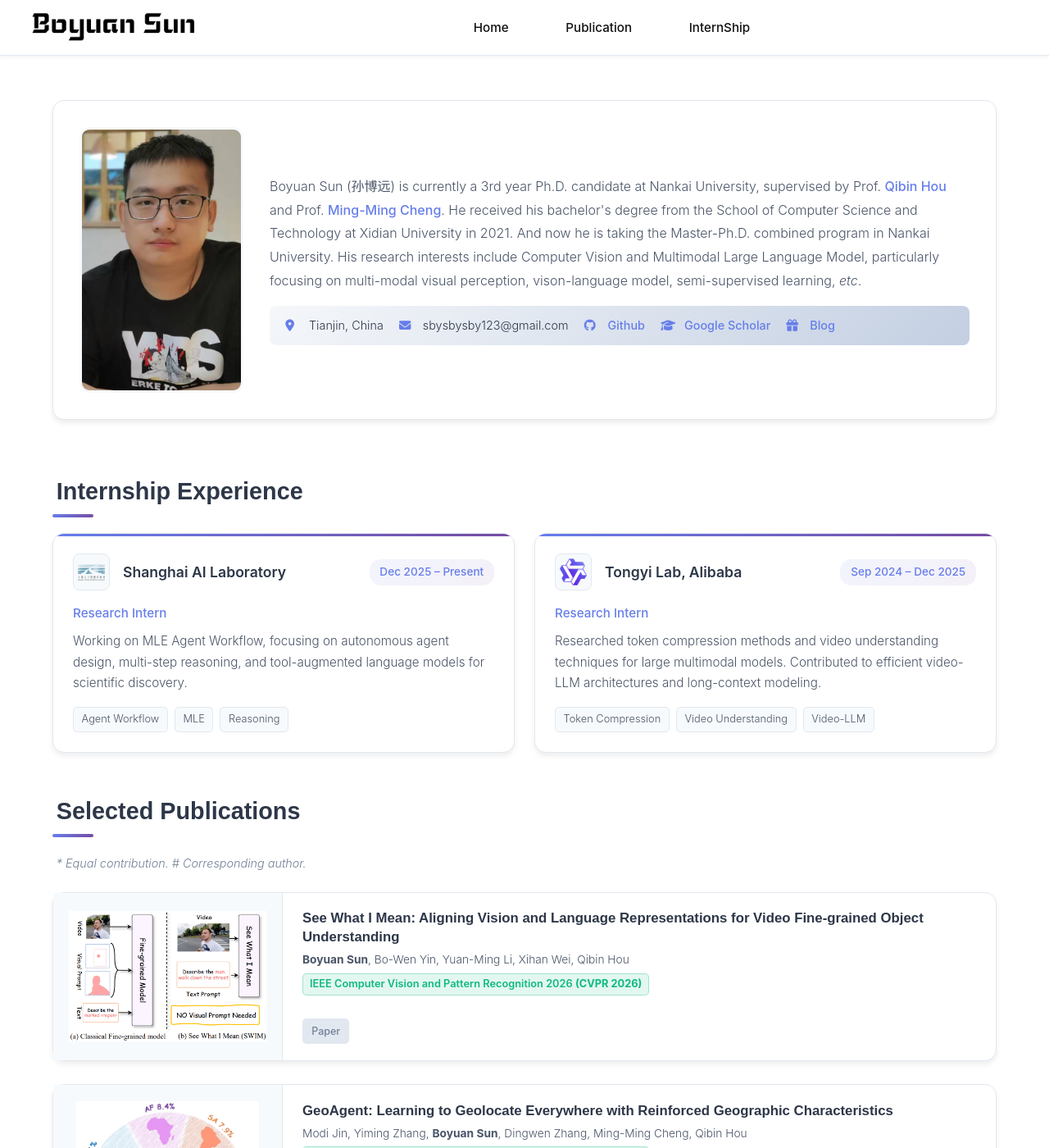
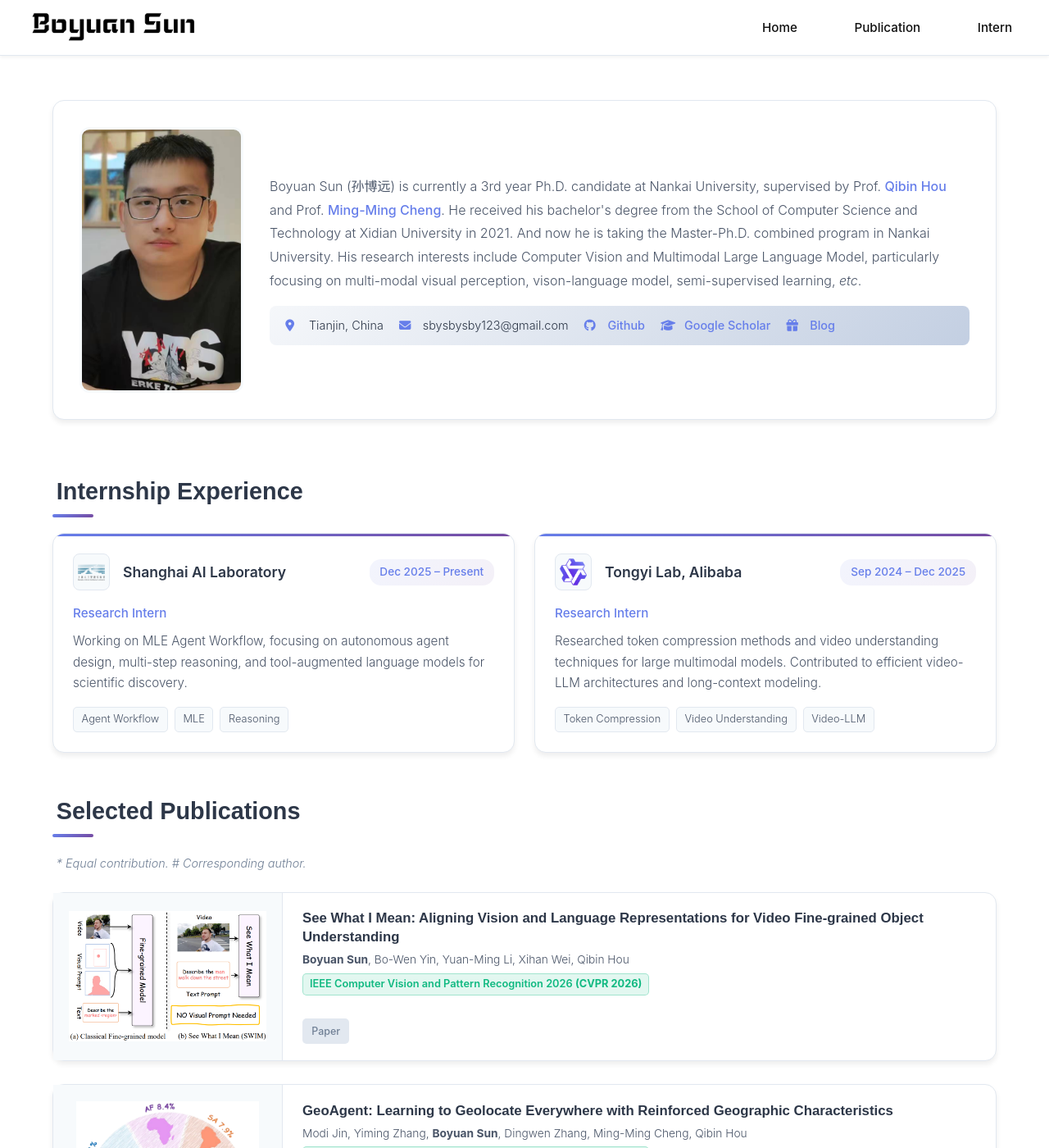
Before and after one commit to BBBBchan/BBBBchan.github.io, a Jekyll site: the page built from index.html, in a window 1280 px wide and 1400 px high. Shown: the whole window at 82% size. Built offline with Jekyll 4.4.1, drawn with Linux system fonts in a browser that asks for light colours; nearby versions of some CDN libraries.

Commit message:
Refactor header navigation and styles
Updated header navigation links and adjusted styles for better layout and responsiveness.

```diff
--- a/_includes/header.html
+++ b/_includes/header.html
@@ -3,6 +3,7 @@
     <a class="site-title" href="{{ "" | prepend: site.baseurl | prepend: site.url }}/">
       <img src="{{ "/assets/img/title_new.png" | absolute_url }}" alt="{{ site.title }}" />
     </a>
+
     <nav class="site-nav">
       <a href="#" class="menu-icon"></a>
       <div class="menu">
@@ -18,7 +19,7 @@
           {% assign page_link = page_link | absolute_url %}
           <a class="page-link" href="{{ page_link }}">{{ page.name }}</a>
         {% endfor %}
-        <a class="page-link" href="#experience">InternShip</a>
+        <a class="page-link" href="#experience">Intern</a>
       </div>
     </nav>
   </div>
@@ -43,16 +44,36 @@
     box-shadow: 0 2px 4px rgba(0,0,0,0.05);
   }
 
+  /* 🔧 关键修复：统一宽度 + 移除 space-between */
   .site-header .wrapper {
+    width: 100%;
+    max-width: 1400px;
+    margin: 0 auto;
+    padding: 0 2rem;
+    box-sizing: border-box;
+
     display: flex;
     align-items: center;
-    justify-content: space-between;
+    /* 🔧 移除 justify-content: space-between */
+  }
+
+  .site-title {
+    display: flex;
+    align-items: center;
+    flex-shrink: 0;  /* 🔧 防止 logo 被压缩 */
   }
 
   .site-title img {
     height: 40px;
     width: auto;
     object-fit: contain;
+  }
+
+  /* 🔧 关键修复：用 margin-left: auto 将 nav 推到最右侧 */
+  .site-nav {
+    margin-left: auto;
+    display: flex;
+    align-items: center;
   }
 
   .menu {
@@ -80,25 +101,35 @@
   @media (max-width: 768px) {
     .menu-icon { display: block; cursor: pointer; padding: 0.5rem; }
     .menu-icon::before { content: "☰"; font-size: 1.5rem; color: var(--text-primary); }
+
+    .site-nav {
+      margin-left: 0;  /* 🔧 移动端取消 auto margin */
+      position: absolute;
+      top: 100%;
+      right: 2rem;  /* 🔧 与容器 padding 对齐 */
+    }
+
     .menu {
       display: none;
-      position: absolute;
-      top: 100%;
-      left: 0;
-      right: 0;
       background: white;
       flex-direction: column;
-      padding: 1rem 2rem;
-      border-bottom: 1px solid var(--border-color);
+      padding: 1rem 1.5rem;
+      border: 1px solid var(--border-color);
+      border-radius: 8px;
       box-shadow: 0 4px 8px rgba(0,0,0,0.1);
     }
     .menu.active { display: flex; }
     .page-link {
       width: 100%;
-      padding: 0.8rem 0;
+      padding: 0.6rem 0;
       border-bottom: 1px solid var(--border-color);
     }
     .page-link:last-child { border-bottom: none; }
+  }
+
+  @media (max-width: 480px) {
+    .site-header .wrapper { padding: 0 1rem; }
+    .site-nav { right: 1rem; }
   }
 </style>
 
```
